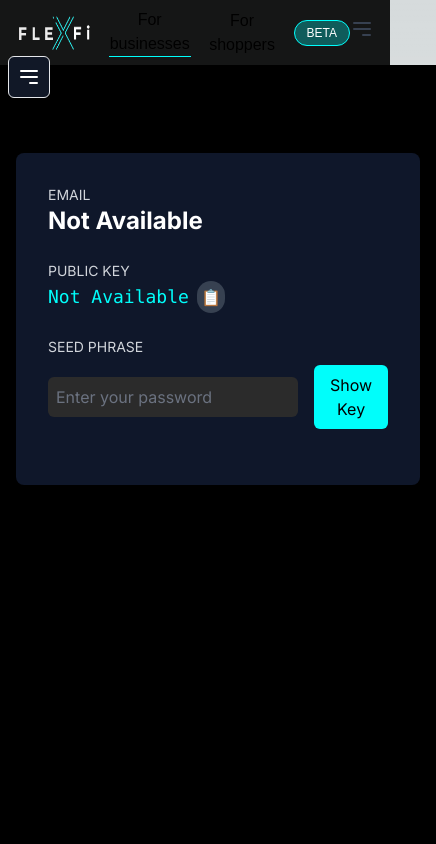
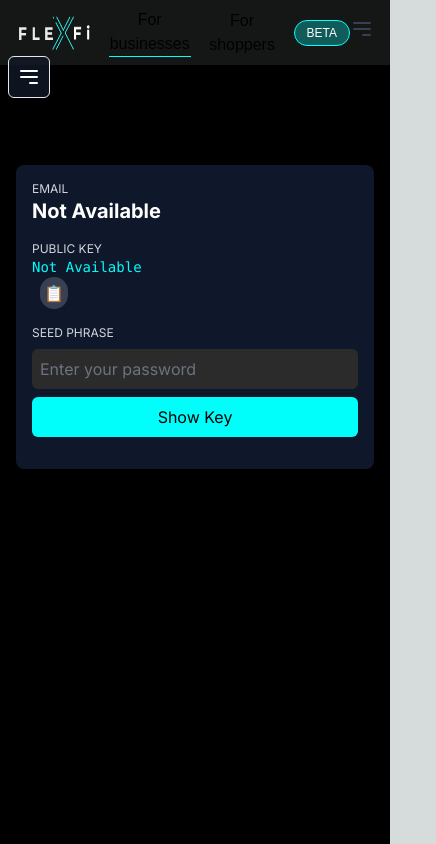
Before and after one commit to MickaelSanches/FlexFi-B-ta, a Next.js app: page /profile in a window 390 px wide. Shown: the top 844 px of the page, 436 px wide, since content can reach past the window. Built offline with nearby package versions, Linux system fonts and the light colour scheme; a web font is replaced by a local one; what tailwindcss-motion would draw is missing.

Commit message:
fix responsive dashboard

```diff
--- a/src/app/profile/page.tsx
+++ b/src/app/profile/page.tsx
@@ -21,7 +21,7 @@ const Profile = () => {
     denomination,
   } = useAuthStore();
 
-  const handleShowPrivateKey = async (e: React.FormEvent) => {
+  const handleShowPrivateKey = async (e) => {
     e.preventDefault();
     try {
       const isLoged = await loginForSeedPhrase(email!, password);
@@ -36,54 +36,64 @@ const Profile = () => {
 
   return (
     <DashboardLayout>
-      <h1 className="text-4xl font-bold text-gradient mb-8">
+      <h1 className="text-3xl md:text-4xl mt-8 md:mt-8 font-bold text-gradient mb-4 md:mb-8">
         Personal Information
       </h1>
 
-      <div className="bg-slate-900 p-8 rounded-lg shadow-lg ">
-        <div className="mb-6">
-          <p className="text-sm text-gray-300 uppercase">Email</p>
-          <p className="text-2xl font-bold text-white">
+      <div className="bg-slate-900 p-4 md:p-8 rounded-lg shadow-lg">
+        <div className="mb-4 md:mb-6">
+          <p className="text-xs md:text-sm text-gray-300 uppercase">Email</p>
+          <p className="text-xl md:text-2xl font-bold text-white">
             {email || "Not Available"}
           </p>
         </div>
 
         {siren && (
           <>
-            <div className="mb-6">
-              <p className="text-sm text-gray-300 uppercase">Company name</p>
-              <p className="text-2xl font-bold text-white">
+            <div className="mb-4 md:mb-6">
+              <p className="text-xs md:text-sm text-gray-300 uppercase">
+                Company Name
+              </p>
+              <p className="text-xl md:text-2xl font-bold text-white">
                 {denomination || "Not Available"}
               </p>
             </div>
 
-            <div className="mb-6">
-              <p className="text-sm text-gray-300 uppercase">Siren</p>
-              <p className="text-2xl font-bold text-white">
+            <div className="mb-4 md:mb-6">
+              <p className="text-xs md:text-sm text-gray-300 uppercase">
+                Siren
+              </p>
+              <p className="text-xl md:text-2xl font-bold text-white">
                 {siren || "Not Available"}
               </p>
             </div>
 
-            <div className="mb-6">
-              <p className="text-sm text-gray-300 uppercase">Legal Category</p>
-              <p className="text-2xl font-bold text-white">
+            <div className="mb-4 md:mb-6">
+              <p className="text-xs md:text-sm text-gray-300 uppercase">
+                Legal Category
+              </p>
+              <p className="text-xl md:text-2xl font-bold text-white">
                 {legalCategory || "Not Available"}
               </p>
             </div>
 
-            <div className="mb-6">
-              <p className="text-sm text-gray-300 uppercase">Main activity</p>
-              <p className="text-2xl font-bold text-white">
+            <div className="mb-4 md:mb-6">
+              <p className="text-xs md:text-sm text-gray-300 uppercase">
+                Main Activity
+              </p>
+              <p className="text-xl md:text-2xl font-bold text-white">
                 {mainActivity || "Not Available"}
               </p>
             </div>
           </>
         )}
 
-        <div className="mb-6">
-          <p className="text-sm text-gray-300 uppercase">Public Key</p>
-          <div className="flex items-center space-x-2">
-            <p className="text-lg font-mono text-[#00FEFB] break-all">
+        <div className="mb-4 md:mb-6">
+          <p className="text-xs md:text-sm text-gray-300 uppercase">
+            Public Key
+          </p>
+          <div className="flex flex-wrap items-center space-x-2">
+            <p className="text-sm md:text-lg font-mono text-[#00FEFB] break-all w-full sm:w-auto">
               {publicKey || "Not Available"}
             </p>
             <button
@@ -96,26 +106,28 @@ const Profile = () => {
           </div>
         </div>
 
-        <div className="mb-6">
-          <p className="text-sm text-gray-300 uppercase">Seed Phrase</p>
+        <div className="mb-4 md:mb-6">
+          <p className="text-xs md:text-sm text-gray-300 uppercase">
+            Seed Phrase
+          </p>
           {showSeedPhrase ? (
-            <p className="text-lg font-mono text-[#ff4d4f] break-all">
+            <p className="text-sm md:text-lg font-mono text-[#ff4d4f] break-all">
               {seedPhrase || "Not Available"}
             </p>
           ) : (
             <form onSubmit={handleShowPrivateKey}>
-              <div className="flex items-center">
+              <div className="flex flex-wrap items-center">
                 <input
                   type="password"
                   value={password}
                   onChange={(e) => setPassword(e.target.value)}
-                  className="p-2 mt-2 bg-[#2b2b2b] border-none rounded-md text-white placeholder-gray-500 focus:outline-none focus:ring focus:ring-[#00FEFB]"
+                  className="p-2 mt-2 bg-[#2b2b2b] border-none rounded-md text-white placeholder-gray-500 focus:outline-none focus:ring focus:ring-[#00FEFB] w-full sm:w-auto"
                   placeholder="Enter your password"
                   required
                 />
                 <button
                   type="submit"
-                  className="ml-4 mt-2 bg-[#00FEFB] text-black px-4 py-2 rounded-md hover:bg-[#00d8f8] transition duration-300"
+                  className="ml-0 sm:ml-4 mt-2 bg-[#00FEFB] text-black px-4 py-2 rounded-md hover:bg-[#00d8f8] transition duration-300 w-full sm:w-auto"
                 >
                   Show Key
                 </button>
--- a/src/components/Header.tsx
+++ b/src/components/Header.tsx
@@ -106,12 +106,6 @@ const Header = () => {
             >
               Dashboard
             </Link>
-            <button
-              className="underline underline-offset-8 hover:scale-110 ease-out duration-300 rounded-full px-4 py-1 cursor-pointer"
-              onClick={handleLogout}
-            >
-              Logout
-            </button>
           </div>
         )}
 
--- a/src/components/Sidebar.tsx
+++ b/src/components/Sidebar.tsx
@@ -22,7 +22,7 @@ const Sidebar = () => {
     <>
       {/* Bouton pour ouvrir le menu en haut */}
       <button
-        className="fixed top-12 left-0 z-50 p-2 m-2 text-white bg-gray-900 rounded-md md:hidden {classname} border"
+        className="fixed top-12 left-0 z-50 p-2 m-2 text-white bg-gray-900 bg-opacity-80 rounded-md md:hidden {classname} border"
         onClick={() => setIsOpen(!isOpen)}
       >
         {/* Icône burger */}
```
